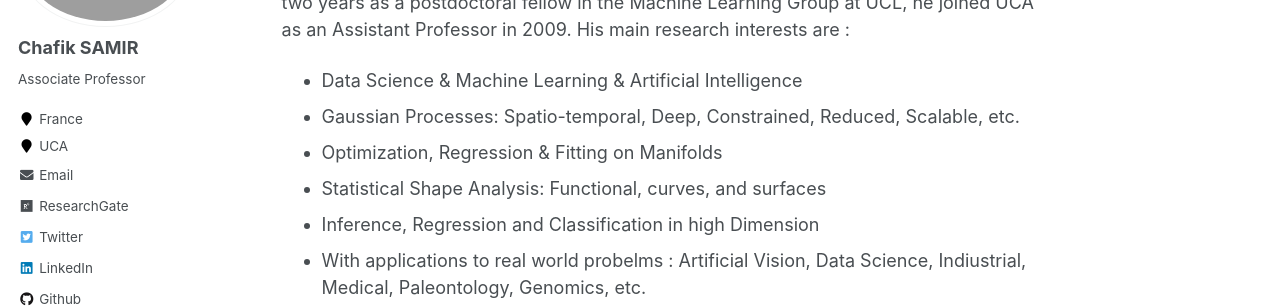
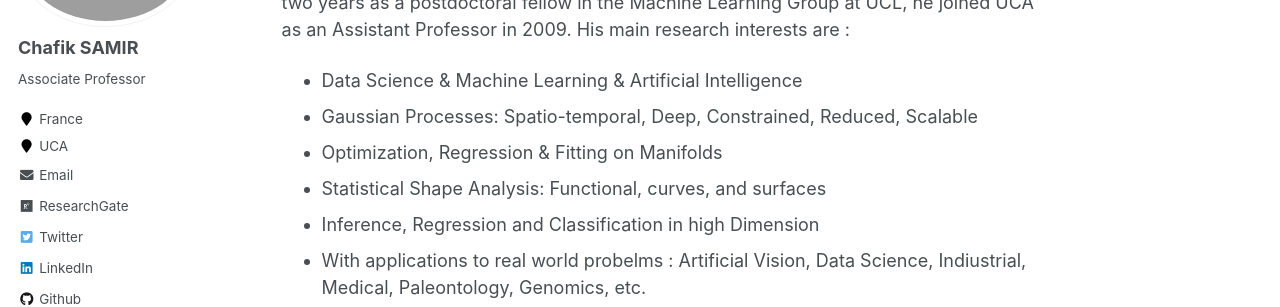
Before and after one commit to Chsamir/chsamir.github.io, a Jekyll site: the page built from _pages/about.md, in a window 1280 px wide and 900 px high. Shown: the part 225-532 px from the top of the window. Built offline with Jekyll 4.4.1, drawn with Linux system fonts in a browser that asks for light colours; some web fonts are replaced.

Commit message:
Update about.md

```diff
--- a/_pages/about.md
+++ b/_pages/about.md
@@ -13,7 +13,7 @@
 Chafik SAMIR is an Associate Professor (HDR, HC) at UCA and co-head of MOCA team at  LIMOS (CNRS UMR 6158), France. He obtained his PhD from USTL in 2007. After spending two years as a postdoctoral fellow in the Machine Learning Group at UCL, he joined UCA as an Assistant Professor in 2009. His main research interests are :
 
 - Data Science & Machine Learning & Artificial Intelligence
-- Gaussian Processes: Spatio-temporal, Deep, Constrained, Reduced, Scalable, etc.
+- Gaussian Processes: Spatio-temporal, Deep, Constrained, Reduced, Scalable
 - Optimization, Regression & Fitting on Manifolds
 - Statistical Shape Analysis: Functional, curves, and surfaces
 - Inference, Regression and Classification in high Dimension
```
